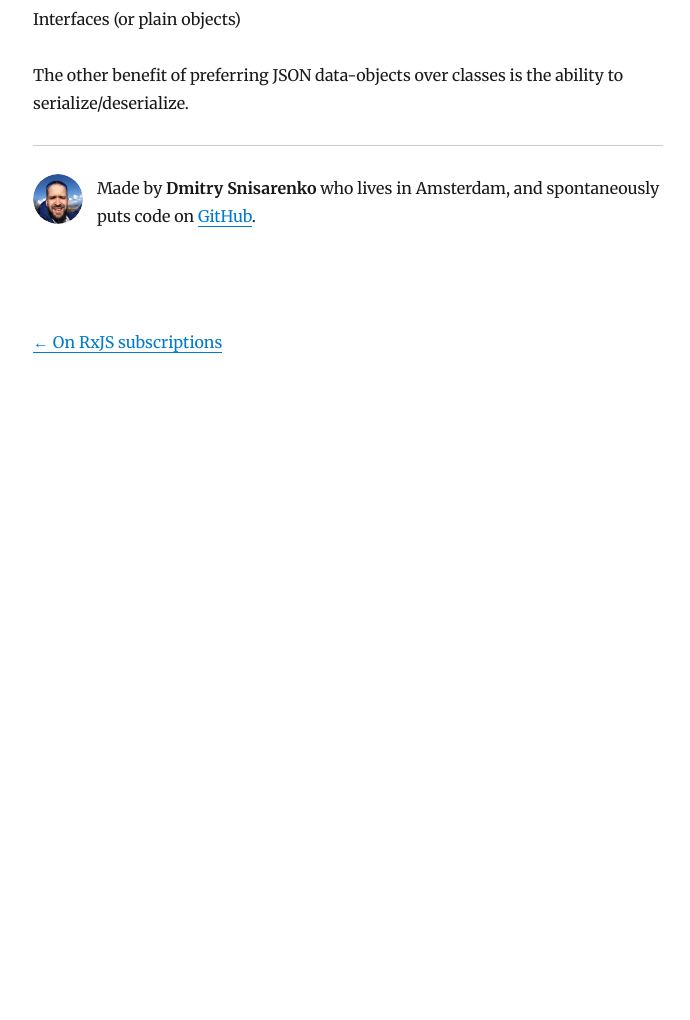
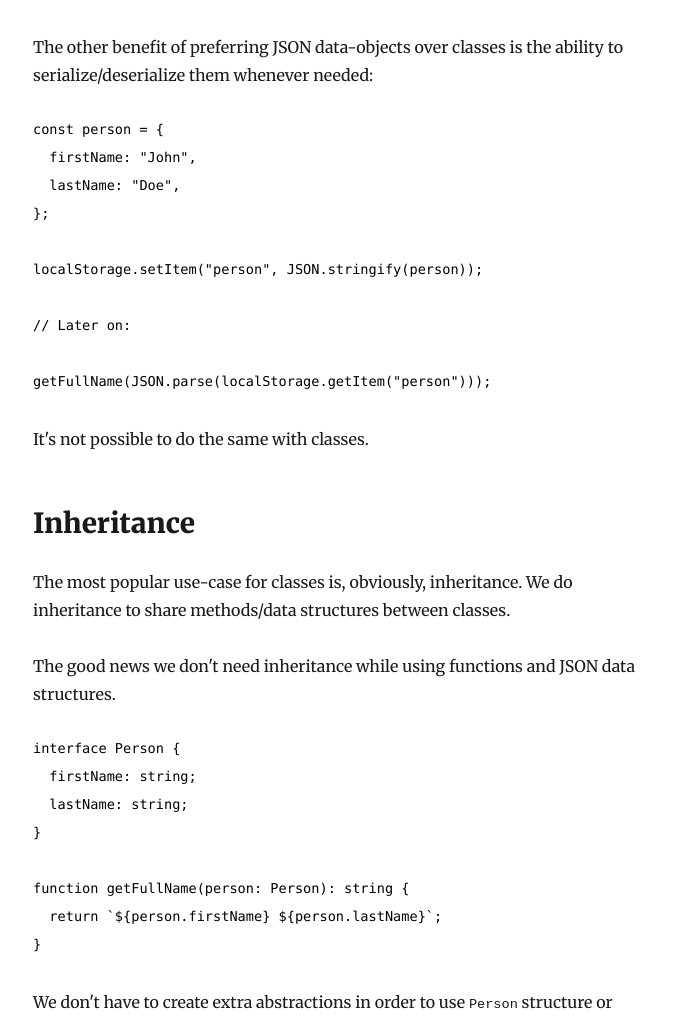
Before and after one commit to sneas/blog, a Gatsby site: page /draft-classes/ in a window 1280 px wide. Shown: the part 1780-2800 px from the top of the page, without its empty margins (292-982 px from the left). Before the commit the page ends 2220 px from the top, so only its background shows below. Built offline with nearby package versions, Linux system fonts and the light colour scheme; Gatsby itself is replaced by a stand-in of ours; some packages are replaced by stand-ins of ours; code samples lack their colours.

Commit message:
chore(post): update classes draft

````diff
--- a/content/blog/draft-classes/index.md
+++ b/content/blog/draft-classes/index.md
@@ -10,14 +10,14 @@ than it looks like and provides some benefits while keeping benefits of OOP.
 First, let's answer the question **what is a class?** In OOP, class is a
 blueprint for creating objects. Providing initial values and behaviours.
 
-Let's think a bit what benefits do we get while baking data and methods
-together?
+Let's think a bit what benefits do we get by baking data and methods together?
 
 Gorilla-banana problem.
 
-When we want to reuse a method we get get class with all the methods values.
+When we want to reuse a method we get class with all the methods values.
 
-We can overcome gorilla-banana problem by preferring objects over classes:
+We can overcome gorilla-banana problem by separating classes to JSON data
+structures and functions:
 
 ```typescript
 class Person {
@@ -38,8 +38,8 @@ interface Person {
   lastName: string;
 }
 
-function getFulleName(p: Person) {
-  return `${p.firstName} ${p.lastName}`;
+function getFulleName(person: Person) {
+  return `${person.firstName} ${person.lastName}`;
 }
 ```
 
@@ -49,7 +49,7 @@ This gives us opportunity to use `getFullName()` method on any object with
 The other problem of classes: they provide solid base for the Single
 Responsibility principle violation.
 
-It is too darn tempting to add extra to the class.
+It is too tempting to add extra methods to a class.
 
 ```typescript
 class Person {
@@ -66,7 +66,42 @@ class Person {
 }
 ```
 
-Interfaces (or plain objects)
+The other benefit of preferring JSON data-objects over classes is the ability to
+serialize/deserialize them whenever needed:
 
-The other benefit of preferring JSON data-objects over classes is the ability to
-serialize/deserialize.
+```typescript
+const person = {
+  firstName: "John",
+  lastName: "Doe",
+};
+
+localStorage.setItem("person", JSON.stringify(person));
+
+// Later on:
+
+getFullName(JSON.parse(localStorage.getItem("person")));
+```
+
+It's not possible to do the same with classes.
+
+## Inheritance
+
+The most popular use-case for classes is, obviously, inheritance. We do
+inheritance to share methods/data structures between classes.
+
+The good news we don't need inheritance while using functions and JSON data
+structures.
+
+```typescript
+interface Person {
+  firstName: string;
+  lastName: string;
+}
+
+function getFullName(person: Person): string {
+  return `${person.firstName} ${person.lastName}`;
+}
+```
+
+We don't have to create extra abstractions in order to use `Person` structure or
+`getFullName()` method.
````
